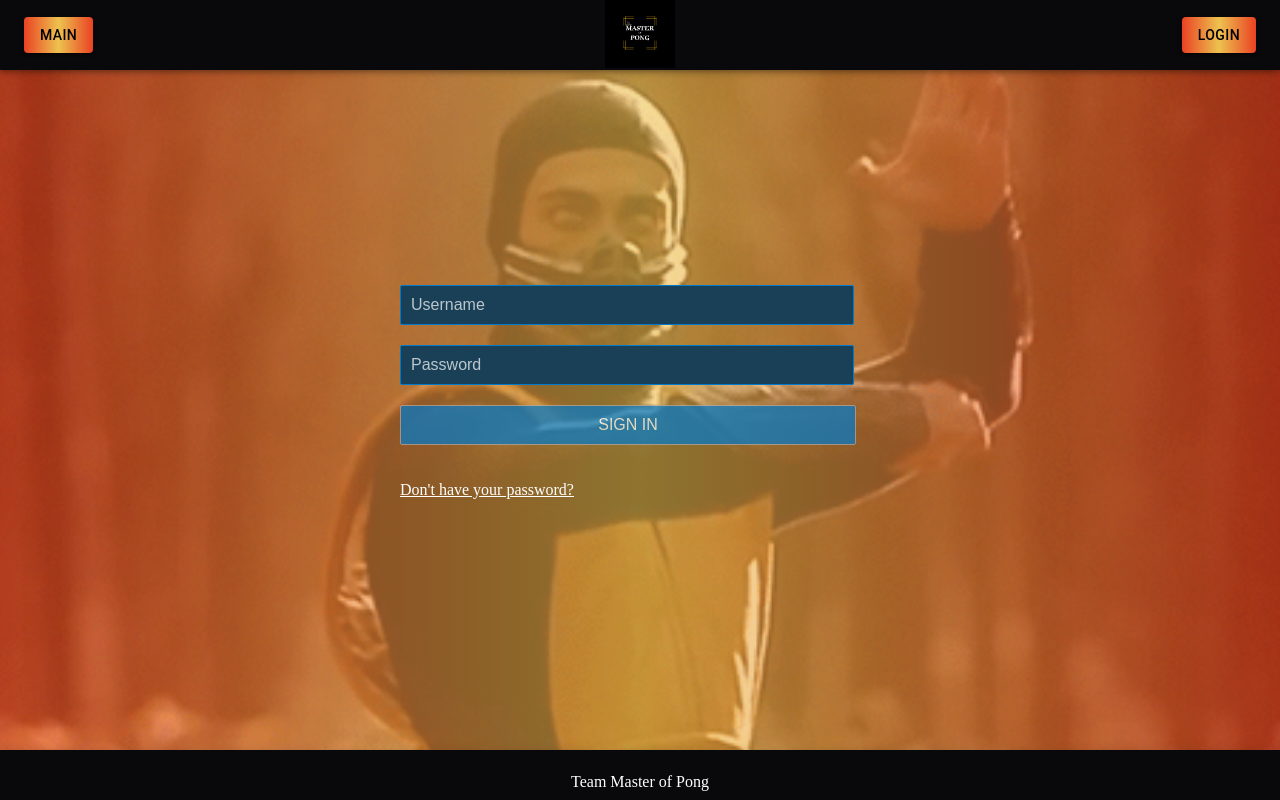
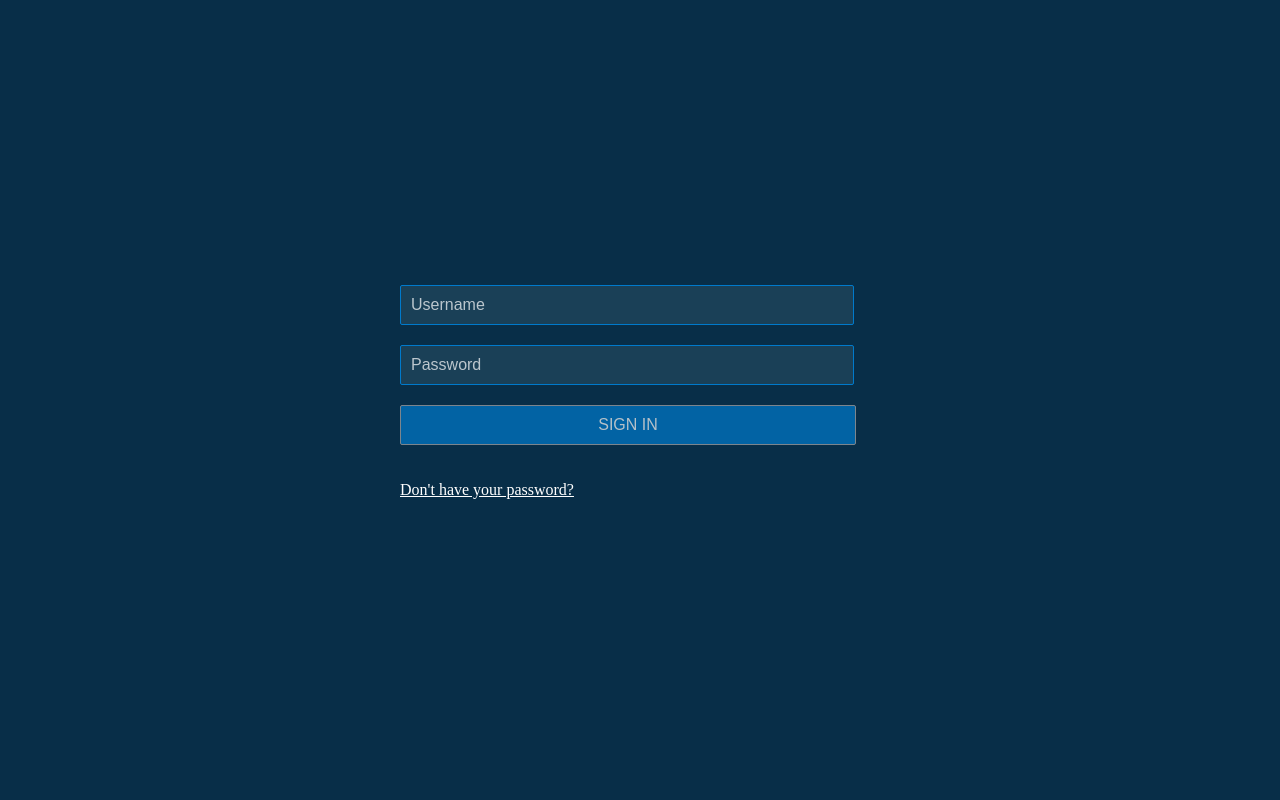
Before and after one commit to jpa-rocha/master_of_pong, a React (Create React App) app in the folder frontend/app/: page /login in a window 1280 px wide. Built offline with nearby package versions, Linux system fonts and the light colour scheme.

Commit message:
redirections are working & some structure added

```diff
--- a/frontend/app/src/components/App.tsx
+++ b/frontend/app/src/components/App.tsx
@@ -1,11 +1,20 @@
 import React from "react";
 import "../styles/App.css";
-import { Grid, Box } from "@mui/material";
-import calm from "../images/CalmScorpion.gif"
-import Footer from "./Footer";
-import NavBarLandingPage from "./NavBarLandingPage";
-import Login from "./Login";
-import { Routes, Route } from "react-router-dom";
+import { Box } from "@mui/material";
+import { createTheme, ThemeProvider } from '@mui/material/styles';
+import LandingPage from "./LandingPage";
+
+const theme = createTheme({
+	palette: {
+	  primary: {
+		main: '#B70404', // Modify this color as per your requirement
+	  },
+	},
+	typography: {
+		fontFamily: 'Neucha',
+	}
+  });
+
 
 /* This is the Landing Page */
 
@@ -14,37 +23,11 @@ const App: React.FunctionComponent = () => {
 
 	return (
 
+		<ThemeProvider theme={theme}>
 		<Box sx={{ display: 'flex', flexDirection: 'column',  alignItems: 'center', justifyContent: 'center', height: '100vh' }}>
-			<Grid container>
-
-
-				{/* This is navigation */}
-				<Grid item xs={12} >
-					<NavBarLandingPage></NavBarLandingPage>
-				</Grid>
-
-
-				{/* This is main */}
-				<Grid item xs={12} >
-					<Box sx={{ flexGrow: 1, background: 'linear-gradient(to right, #EA4224 0%, #EDC24F 50%, #EA4224 100%)' }}>
-						<Box display="flex" justifyContent="center" alignItems="center" sx={{height:"100vh"}}>
-							<img src={calm} alt="calmScorpion" style={{ objectFit:"cover", width:"100%", height:"100%", opacity:"0.4"}}></img>
-						</Box>
-					</Box>
-				</Grid>
-
-
-				{/* This is footer */}
-				<Grid item xs={12}>
-					<Footer></Footer>
-				</Grid>
-			</Grid>
-
-
-			<Routes>
-				<Route path="/login" element={<Login/>}  />
-			</Routes>
+			<LandingPage></LandingPage>
 		</Box>
+		</ThemeProvider>
 	);
 };
 
--- /dev/null
+++ b/frontend/app/src/components/LandingPage.tsx
@@ -0,0 +1,38 @@
+
+import React from 'react';
+import { Grid, Box } from "@mui/material";
+import calm from "../images/CalmScorpion.gif"
+import Footer from "./Footer";
+import NavBarLandingPage from "./NavBarLandingPage";
+
+
+const LandingPage = () => {
+  return (
+	<>
+		<Grid container>
+		{/* This is navigation */}
+
+			<Grid item xs={12} >
+				<NavBarLandingPage></NavBarLandingPage>
+			</Grid>
+
+			{/* This is main */}
+			<Grid item xs={12} >
+				<Box sx={{ flexGrow: 1, background: 'linear-gradient(to right, #EA4224 0%, #EDC24F 50%, #EA4224 100%)' }}>
+					<Box display="flex" justifyContent="center" alignItems="center" sx={{height:"100vh"}}>
+						<img src={calm} alt="calmScorpion" style={{ objectFit:"cover", width:"100%", height:"100%", opacity:"0.4"}}></img>
+					</Box>
+				</Box>
+			</Grid>
+
+
+			{/* This is footer */}
+			<Grid item xs={12}>
+				<Footer></Footer>
+			</Grid>
+		</Grid>
+	</>
+  )
+}
+
+export default LandingPage;
--- a/frontend/app/src/components/NavBarLandingPage.tsx
+++ b/frontend/app/src/components/NavBarLandingPage.tsx
@@ -1,28 +1,24 @@
 import { AppBar, Toolbar, Box, Grid, Button } from '@mui/material';
 import logo from "../images/logo.png";
 import { useNavigate} from 'react-router-dom';
-/* import { useEffect, useState } from 'react'; */
+
 
 /* This is the Navigation Section for the Landing Page */
 const NavBarLandingPage = () => {
 
-	/* const [bgColor, setBgColor] = useState<string>('#ffc800');
 
-	useEffect( () => {
-		document.body.style.background = bgColor;
-	}, [bgColor]);
-
-	const changeColor = (bgColor:string) =>{
-		setBgColor(bgColor);
-	  };
-
- */
 	const navigate = useNavigate();
 
 	function handleClick(e: React.FormEvent) {
 		e.preventDefault();
 		navigate('/login');
 	  };
+
+	  function handleClick2(e: React.FormEvent) {
+		e.preventDefault();
+		navigate('/home');
+	  };
+
 
   return (
 
@@ -32,7 +28,7 @@ const NavBarLandingPage = () => {
 					<Grid container justifyContent="center" alignItems="center">
 
 						<Grid item xs={3} textAlign="left">
-							<Button variant="contained"
+							<Button variant="contained" onClick={handleClick2}
 								sx={{ background: 'linear-gradient(to right, #EA4224 0%, #EDC24F 50%, #EA4224 100%)', color: '#000000'}}>
 								Main
 							</Button>
--- a/frontend/app/src/index.tsx
+++ b/frontend/app/src/index.tsx
@@ -2,7 +2,9 @@ import React from 'react';
 import ReactDOM from 'react-dom/client';
 import App from './components/App';
 import { BrowserRouter } from "react-router-dom";
-
+import { Routes, Route } from "react-router-dom";
+import Login from "./components/Login";
+import LandingPage from "./components/LandingPage";
 
 // @ts-ignore
 
@@ -12,7 +14,11 @@ const root = ReactDOM.createRoot(
 root.render(
 	<React.StrictMode>
 	<BrowserRouter>
-		 <App />
-	   </BrowserRouter>
+		<Routes>
+			<Route path="/" element={<App/>} />
+		 	<Route path="/login" element={<Login/>} />
+			<Route path="/home" element={<LandingPage/>} />
+		</Routes>
+	</BrowserRouter>
 	 </React.StrictMode>
 );
--- /dev/null
+++ b/frontend/app/src/styles/Login.module.css.d.ts
@@ -0,0 +1,5 @@
+
+
+export const container: string;
+export const formItem: string;
+export const button: string;
--- a/frontend/app/src/styles/index.css
+++ b/frontend/app/src/styles/index.css
@@ -1,13 +1,17 @@
+@import url('https://fonts.googleapis.com/css2?family=Neucha&display=swap');
+
+
 body {
   margin: 0;
-  font-family: -apple-system, BlinkMacSystemFont, 'Segoe UI', 'Roboto', 'Oxygen',
+/*   font-family: -apple-system, BlinkMacSystemFont, 'Segoe UI', 'Roboto', 'Oxygen',
     'Ubuntu', 'Cantarell', 'Fira Sans', 'Droid Sans', 'Helvetica Neue',
-    sans-serif;
+    sans-serif; */
   -webkit-font-smoothing: antialiased;
   -moz-osx-font-smoothing: grayscale;
 }
 
-code {
+/* code {
   font-family: source-code-pro, Menlo, Monaco, Consolas, 'Courier New',
     monospace;
 }
+ */
--- a/frontend/app/src/styles/login.css
+++ b/frontend/app/src/styles/login.css
@@ -1,6 +1,15 @@
+
+
+:root {
+	--body-color:#082e48;
+    --border-color: #007acc;
+    --input-color: #1a4057;
+	--btn-border-color: #adabab;
+	--color: #fff;
+}
 
 body{
-	background-color: #082e48;
+	background-color: var(--body-color);
 	min-height: 100%;
 }
 
@@ -27,28 +36,28 @@ body{
 input[type='text'],
 input[type='password']
 {
-	border: 1px solid #007acc;
+	border: 1px solid var(--border-color);
 	border-radius: 2px;
 	font-size: 16px;
 	padding: 10px;
 	width: 90%;
-	background-color: #1a4057;
+	background-color: var(--input-color);
 }
 
 ::placeholder{
-	color: #fff;
+	color: var(--color);
 	opacity: 0.7;
 }
 
 .button
 {
-	border: 1px solid #adabab;
+	border: 1px solid var(--btn-border-color);
 	border-radius: 2px;
 	font-size: 16px;
 	padding: 10px;
 	width: 95%;
-	background-color: #007acc;
-	color: #fff;
+	background-color: var(--border-color);
+	color: var(--color);
 	opacity: 0.7;
 	text-transform: uppercase;
 }
@@ -60,9 +69,9 @@ input[type='password']
 
 .form-item a
 {
-	color: #fff;
+	color: var(--color);
 }
 
 .form-item p{
-	color: #fff;
+	color: var(--color);
 }
```
